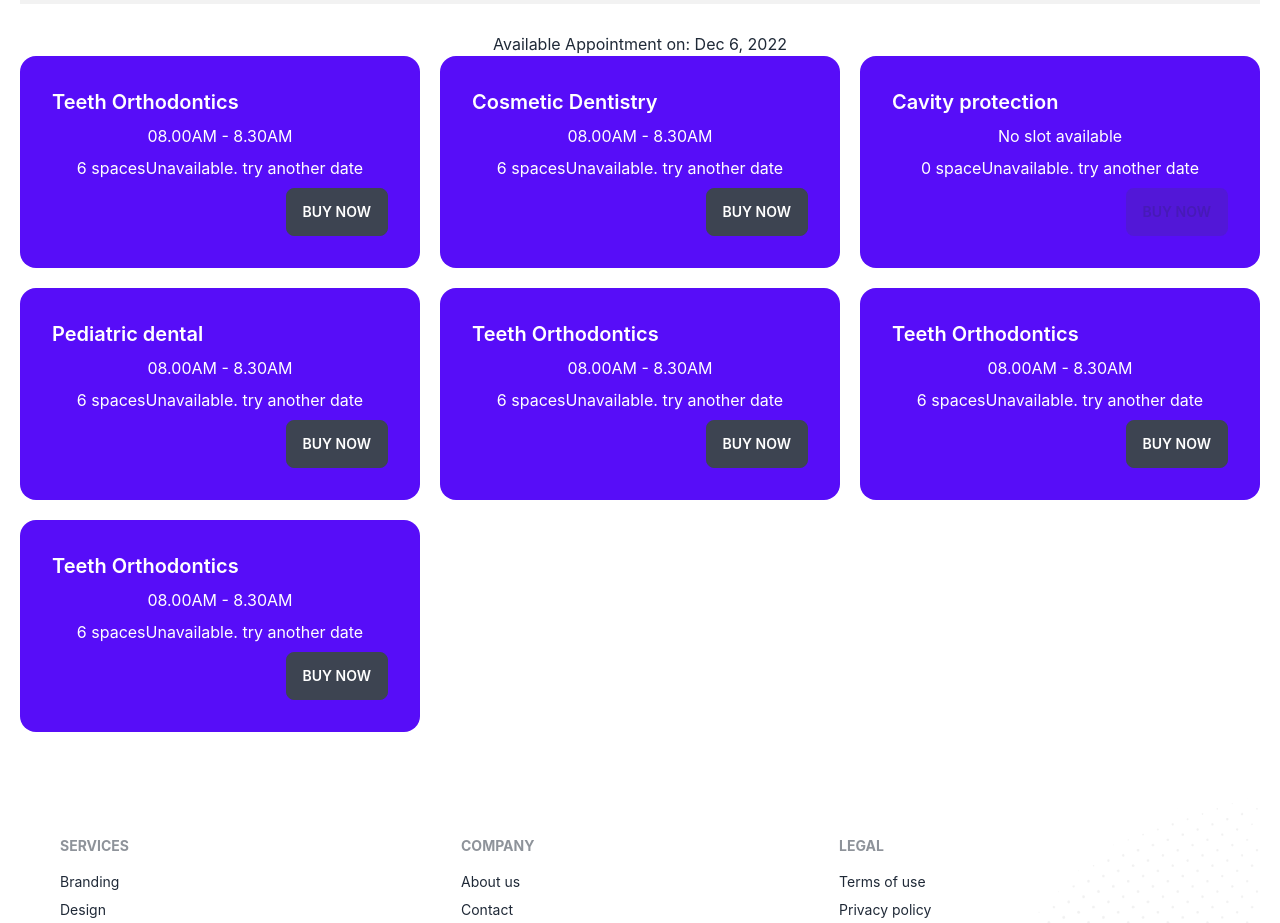
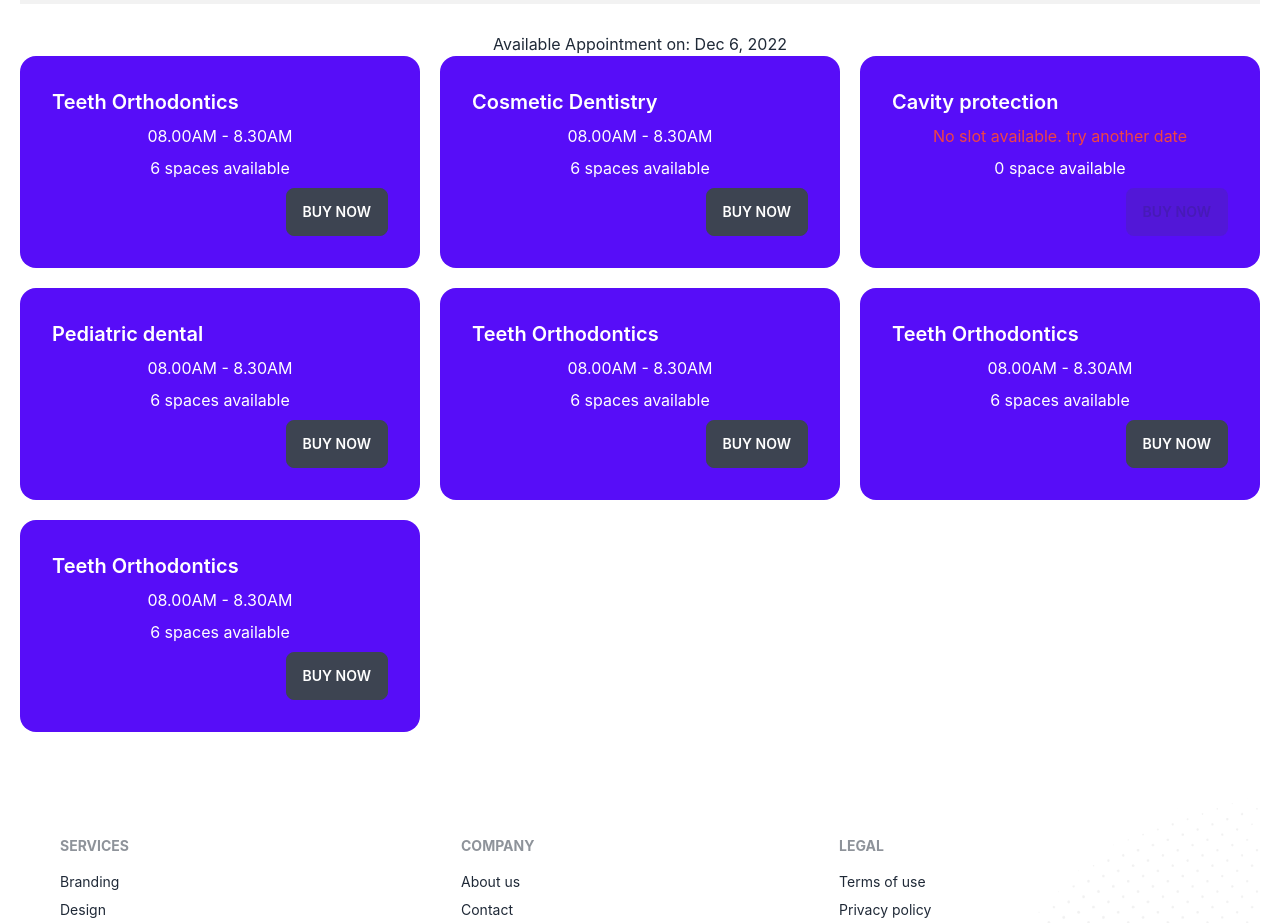
Before and after one commit to tawfiqealahi/doctor-portal-client, a React (Create React App) app: page /appointment in a window 1280 px wide. Shown: the part 860-1783 px from the top of the page. Built offline with nearby package versions, Linux system fonts and the light colour scheme.

Commit message:
available appointmrents card edit

```diff
--- a/src/page/Appointment/Service.js
+++ b/src/page/Appointment/Service.js
@@ -12,9 +12,9 @@ const Service = ({service}) => {
          ?
         <span>{slots[0]}</span>
         :
-        <span>No slot available</span>
+        <span className='text-red-500 '>No slot available. try another date </span>
         }</p>
-    <p>{slots.length} {slots.length>1? 'spaces' : "space"}Unavailable. try another date </p>
+    <p>{slots.length} {slots.length>1? 'spaces' : "space"} available </p>
     <div class="card-actions justify-end">
       <button disabled={slots.length===0} class="btn text-white">Buy Now</button>
     </div>
```
